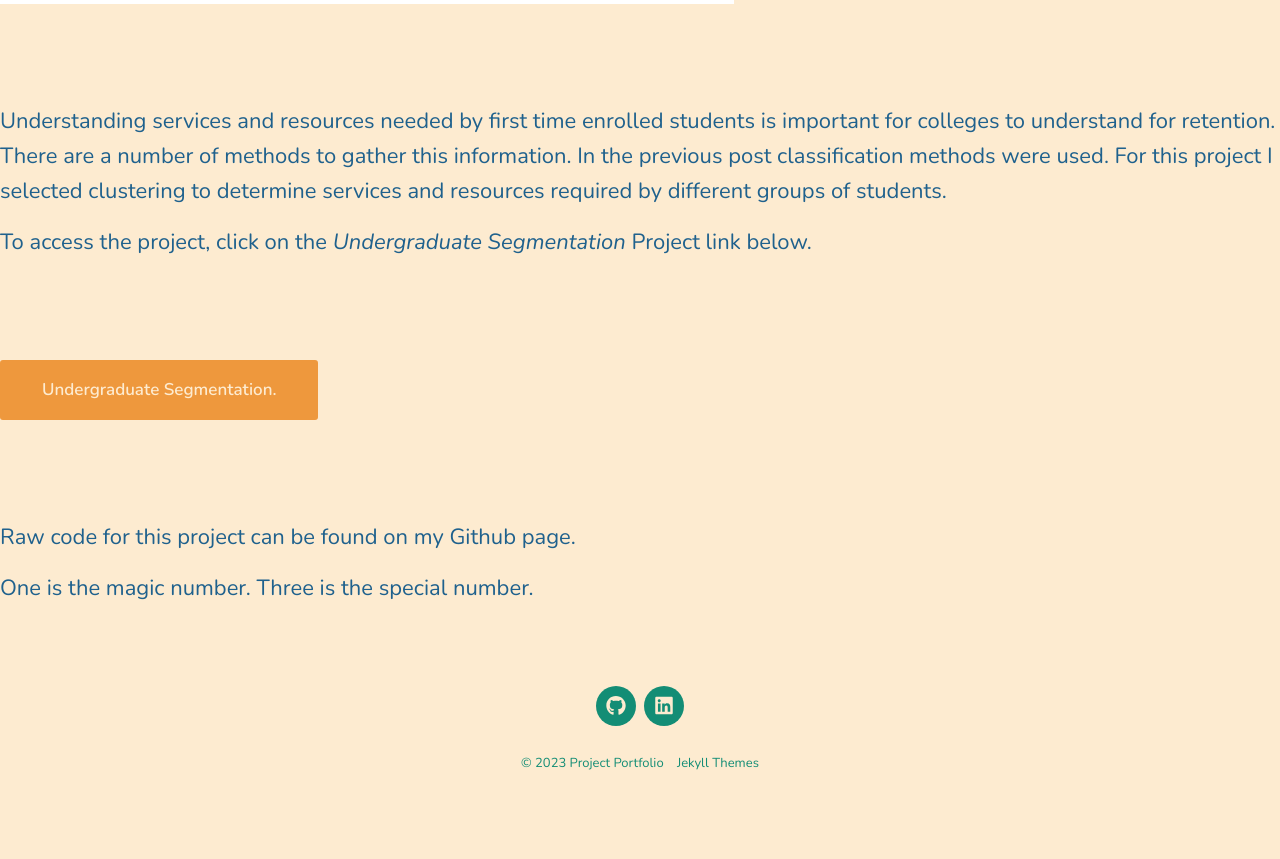
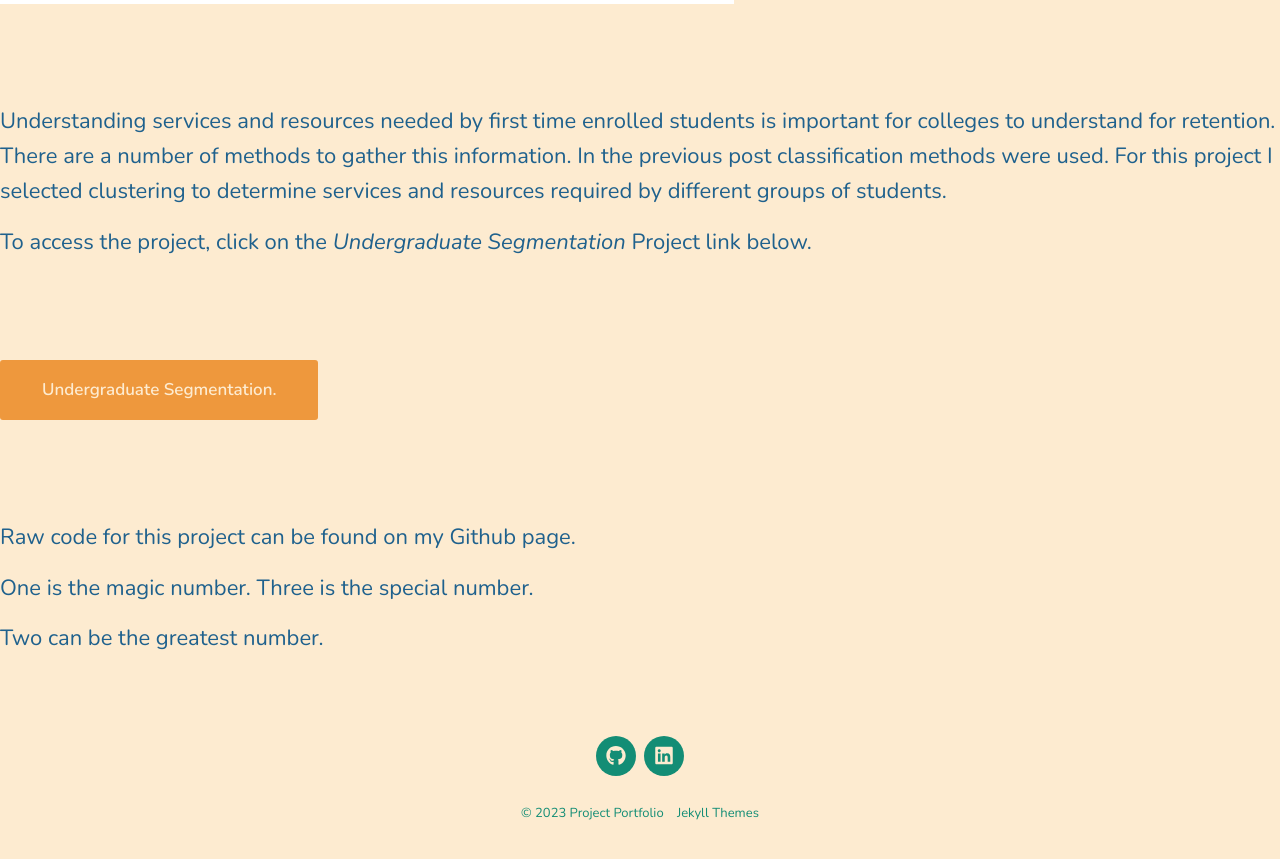
Before and after one commit to franklauder/franklauder.github.io, a Jekyll site: the page built from _posts/2022-03-10-undergrad-segmentation.md, in a window 1280 px wide and 900 px high, scrolled down 853 px. Shown: the top 859 px of the window. Built offline with Jekyll 4.4.1, drawn with Linux system fonts in a browser that asks for light colours; nearby versions of some CDN libraries; a file with an impossible date is left out.

Commit message:
settings

```diff
--- a/_posts/2022-03-10-undergrad-segmentation.md
+++ b/_posts/2022-03-10-undergrad-segmentation.md
@@ -32,3 +32,5 @@ To access the project, click on the *Undergraduate Segmentation* Project link be
 Raw code for this project can be found on my Github page.
 
 One is the magic number.  Three is the special number.
+
+Two can be the greatest number.
```
